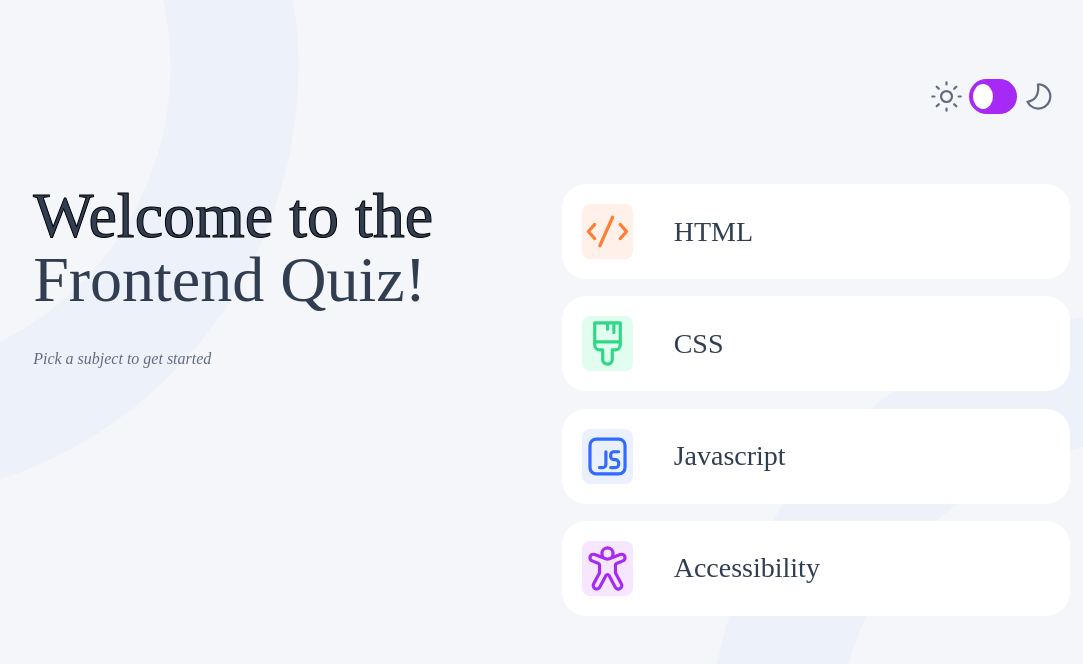
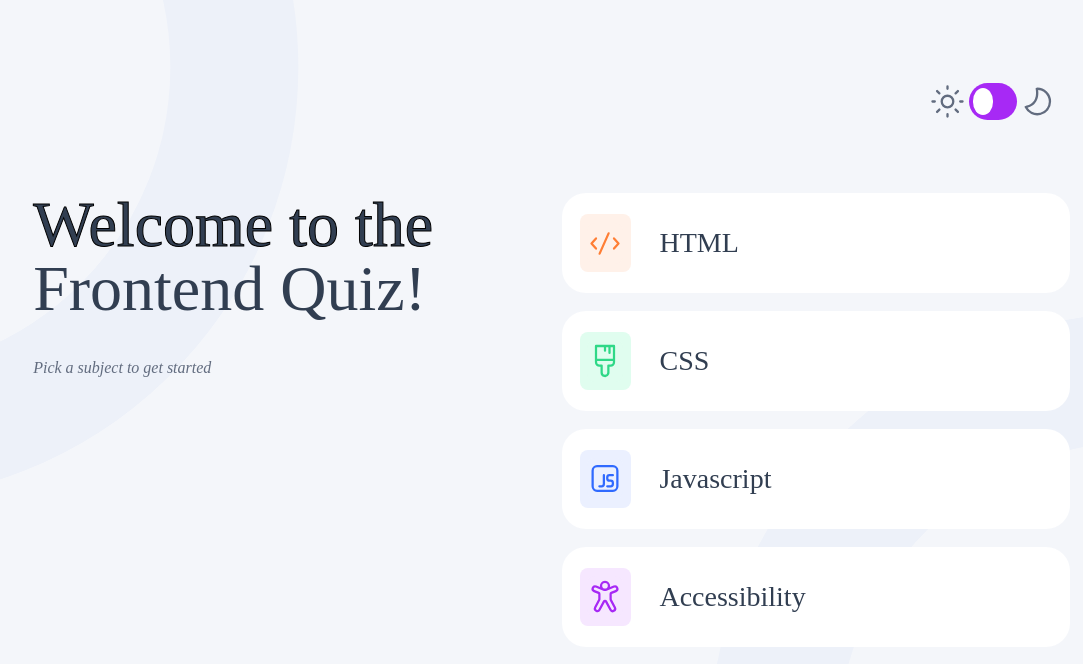
Before and after one commit to drako02/drako02-frontend-quiz-app, a React (Create React App) app: page / in a window 1280 px wide. Shown: the top 664 px of the page, without its empty margins (91-1174 px from the left). Built offline with nearby package versions, Linux system fonts and the light colour scheme.

Commit message:
minor fixes and keyboard navigability

```diff
--- a/public/index.html
+++ b/public/index.html
@@ -2,7 +2,7 @@
 <html lang="en">
 <head>
   <meta charset="utf-8" />
-  <link rel="icon" href="%PUBLIC_URL%/favicon.ico" />
+  <link rel="icon" href="%PUBLIC_URL%/favicon_32x32.png" />
   <link rel="preconnect" href="https://fonts.googleapis.com">
   <link rel="preconnect" href="https://fonts.gstatic.com" crossorigin>
   <link href="https://fonts.googleapis.com/css2?family=Rubik:ital,wght@0,300..900;1,300..900&display=swap" rel="stylesheet">
--- a/src/AppStyles.ts
+++ b/src/AppStyles.ts
@@ -177,6 +177,7 @@ export const OptionButton = styled.button`
     box-shadow: ${(props) => props.theme.colors.buttonShadow};
     display: flex;
     align-items: center;
+    justify-content: flex-start;
 
     @media(max-width: ${breakpoints.mobile}) and (orientation: landscape){
         height: 22%;
@@ -193,11 +194,23 @@ export const OptionButton = styled.button`
 
 `;
 
-export const ButtonIcon = styled.img<{ bgColor: string }>`
-    background-color: ${(props) => props.bgColor};
+export const ButtonIcon = styled.div<{ bgColor: string }>`
+    display: flex;
     height: 58%;
     width: 10%;
     border-radius: 8px;
-    margin-left: 4%;
-    margin-right: 8%;
+    background-color: ${(props) => props.bgColor};
+    align-items: center;
+    justify-content: center;
+    margin-right: 5.7%;
+    margin-left: 3.5%;
+
+
+    img{
+        background-color: ${(props) => props.bgColor};
+        height: 71%;
+        width: 71%;
+        border-radius: 8px;
+
+    }
 `;
--- a/src/GlobalStyles.ts
+++ b/src/GlobalStyles.ts
@@ -8,6 +8,7 @@ const breakpoints = { tablet: "1200px", mobile: "480px" };
 
 const GlobalStyles = createGlobalStyle`
     body{
+        height: 105vh;
         font-family: 'Rubik', serif;
         background-color: ${(props) => props.theme.colors.background};
         background-size: cover;
--- a/src/Mode.tsx
+++ b/src/Mode.tsx
@@ -52,8 +52,16 @@ const Switch = styled.label`
 
 const SwitchInput = styled.input`
     opacity: 0;
-    width: 0;
-    height: 0;
+    width: 100%;
+    height: 100%;
+    position: absolute;
+    left: 0;
+    top: 0;
+    z-index: 1;  // Ensure it can receive clicks and focus
+    cursor: pointer;
+
+
+
 `;
 
 const RoundSlider = styled.span`
@@ -90,15 +98,26 @@ const RoundSlider = styled.span`
         -ms-transform: translateX(93%);
         transform: translateX(93%);
     }
+
+    ${SwitchInput}:focus + &{
+            box-shadow: 0 0 5px 2px #a729f5;
+            outline: none;
+    }
 `;
 
 
 function Mode({ toggleTheme, isDarkMode }:LayoutProps) {
+    const handleKeyDown = (event: React.KeyboardEvent<HTMLInputElement>) => {
+        if (event.key === ' ' || event.key === 'Enter') {
+            event.preventDefault();
+            toggleTheme();
+        }
+    }
     return(
         <ModeContainer>
             <Light ></Light>
             <Switch>
-                <SwitchInput type="checkbox" checked = {isDarkMode} onClick = {toggleTheme}></SwitchInput>
+                <SwitchInput type="checkbox" checked = {isDarkMode} onChange = {toggleTheme} tabIndex={0} onKeyDown = {handleKeyDown}></SwitchInput>
                 <RoundSlider></RoundSlider>
             </Switch>
             <Dark></Dark>
--- a/src/StartPage.tsx
+++ b/src/StartPage.tsx
@@ -30,10 +30,10 @@ function Start() {
                 <SubText> Pick a subject to get started </SubText>
             </Welcome>
             <OptionsContainer>
-                <OptionButton as={Link} to="./pages/HTMLQuiz"> <ButtonIcon src={iconHTML} bgColor="#fff1e9"/> HTML </OptionButton>
-                <OptionButton as={Link} to="./pages/CSSQuiz"> <ButtonIcon src={iconCSS} bgColor="#e0fdef"/> CSS </OptionButton>
-                <OptionButton as={Link} to="./pages/JavascriptQuiz"> <ButtonIcon src={iconJS} bgColor="#ebf0ff"/> Javascript </OptionButton>
-                <OptionButton as={Link} to="./pages/AccessibilityQuiz"> <ButtonIcon src={iconAccess} bgColor="#f6e7ff"/> Accessibility </OptionButton>
+                <OptionButton as={Link} to="./pages/HTMLQuiz"> <ButtonIcon  bgColor="#fff1e9"> <img src={iconHTML}/> </ButtonIcon> HTML </OptionButton>
+                <OptionButton as={Link} to="./pages/CSSQuiz"> <ButtonIcon bgColor="#e0fdef"> <img src={iconCSS} /> </ButtonIcon> CSS </OptionButton>
+                <OptionButton as={Link} to="./pages/JavascriptQuiz"> <ButtonIcon bgColor="#ebf0ff"> <img src={iconJS} /> </ButtonIcon> Javascript </OptionButton>
+                <OptionButton as={Link} to="./pages/AccessibilityQuiz"> <ButtonIcon bgColor="#f6e7ff"> <img src={iconAccess}/> </ButtonIcon> Accessibility </OptionButton>
             </OptionsContainer>
         </Menu>
     );
--- a/src/index.css
+++ b/src/index.css
@@ -2,7 +2,6 @@ body {
   position: relative;
   margin: 0;
   box-sizing: border-box;
-  height: 100vh;
   /*background-size: cover;*/
   /*background-image: url("assets/images/pattern-background-desktop-light-top-left.svg"), url("assets/images/pattern-background-desktop-light_bottom-right.svg") ;*/
   /*background-repeat: no-repeat;*/
--- a/src/pages/QuizStyle.tsx
+++ b/src/pages/QuizStyle.tsx
@@ -250,6 +250,7 @@ export const OptionButton = styled.button<OptionButtonProps>`
     box-shadow: ${(props) => props.theme.colors.buttonShadow};
     display: flex;
     align-items: center;
+    justify-content: flex-start;
     //transition: 0.2s ease;
     border: ${({ selected_option, _option, is_correct }) => {
         if (selected_option === _option) {
@@ -317,6 +318,8 @@ export const OptionButton = styled.button<OptionButtonProps>`
 
 export const OptionLetter = styled.div<OptionButtonProps>`
     display: flex;
+    flex-shrink: 0;
+    flex-grow: 0;
     background-color: ${({ selected_option, _option, is_correct }) => {
         if (selected_option === _option) {
             if (is_correct === null) {
```
Also changed, not shown: public/favicon_32x32.png (added).
